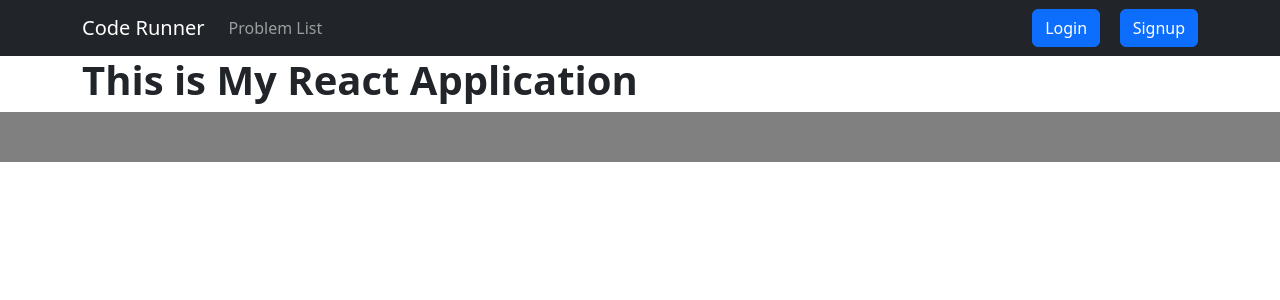
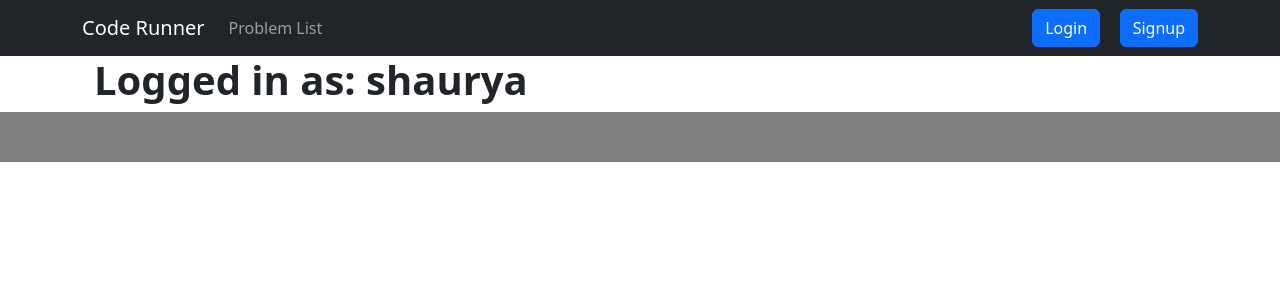
Before and after one commit to ShauryaMalhan/Dev_Algo, a React (Vite) app in the folder oj/: page / in a window 1280 px wide. Shown: the top 300 px of the page. Built offline with nearby package versions, Linux system fonts and the light colour scheme; a web font is replaced by a local one.

Commit message:
Added react context

```diff
--- a/oj/src/App.jsx
+++ b/oj/src/App.jsx
@@ -7,9 +7,12 @@ import Footer from "./components/common/footer.jsx";
 import Signup from "./components/common/signup.jsx";
 import Problem from "./components/user/problems.jsx";
 import ProblemDetail from "./components/user/problemdetail.jsx";
+import AuthState from "./contexts/auth/authState.jsx";
+import Dashboard from "./components/common/dashboard.jsx";
 
 function App() {
   return (
+    <AuthState>
       <Router>
         <div className="page">
           <Navbar />
@@ -19,11 +22,7 @@ function App() {
               <Route path="/signup" element={<Signup />} />
               <Route
                 path="/"
-              element={
-                <div>
-                  <h1>This is My React Application</h1>
-                </div>
-              }
+                element={<Dashboard/>}
               />
               <Route path="/problems" element={<Problem />} />
               <Route path="/problems/:id" element={<ProblemDetail />} />
@@ -32,6 +31,7 @@ function App() {
           <Footer />
         </div>
       </Router>
+    </AuthState>
   );
 }
 
--- /dev/null
+++ b/oj/src/components/common/dashboard.jsx
@@ -0,0 +1,13 @@
+import { useContext } from "react";
+import authContext from "../../contexts/auth/authContext";
+
+const Dashboard = () => {
+  const a = useContext(authContext);
+  return (
+    <div className="container">
+      <h1>Logged in as: {a.user.username}</h1>
+    </div>
+  );
+};
+
+export default Dashboard;
--- a/oj/src/components/common/login.jsx
+++ b/oj/src/components/common/login.jsx
@@ -3,8 +3,11 @@ import { Link } from "react-router-dom";
 import Form from "react-bootstrap/Form";
 import { useState } from "react";
 import InputGroup from "react-bootstrap/InputGroup";
+import { useContext } from "react";
+import authContext from "../../contexts/auth/authContext";
 
 const Login = () => {
+  const { setUser } = useContext(authContext);
   const [email, setEmail] = useState("");
   const [password, setPassword] = useState("");
 
@@ -34,6 +37,7 @@ const Login = () => {
       if(!response.ok) {
         throw new Error(result.error);
       }
+      setUser({username: result.username});
       console.log(result);
     } catch (err) {
       throw new Error(err);
--- /dev/null
+++ b/oj/src/contexts/auth/authContext.jsx
@@ -0,0 +1,5 @@
+import { createContext } from "react";
+
+const authContext = createContext();
+
+export default authContext;
--- /dev/null
+++ b/oj/src/contexts/auth/authState.jsx
@@ -0,0 +1,15 @@
+/* eslint-disable react/prop-types */
+import { useState } from "react";
+import AuthContext from "./authContext";
+
+const AuthState = (props)=> {
+    const [user, setUser] = useState({username: "shaurya"});
+
+    return (
+        <AuthContext.Provider value = {{user, setUser}}>
+            {props.children}
+        </AuthContext.Provider>
+    )
+}
+
+export default AuthState;
```
Also changed, not shown: 1 other file (tests, documents, lock files or other folders). Lines whose indentation alone changed are shown as unchanged.
